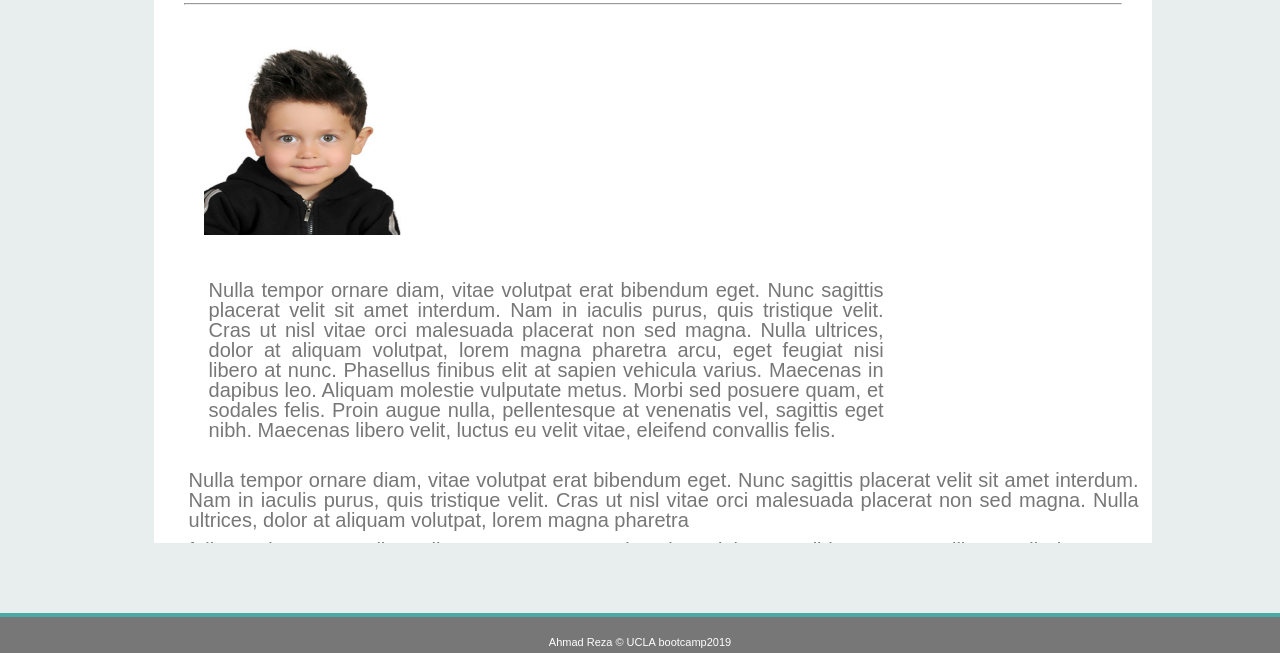
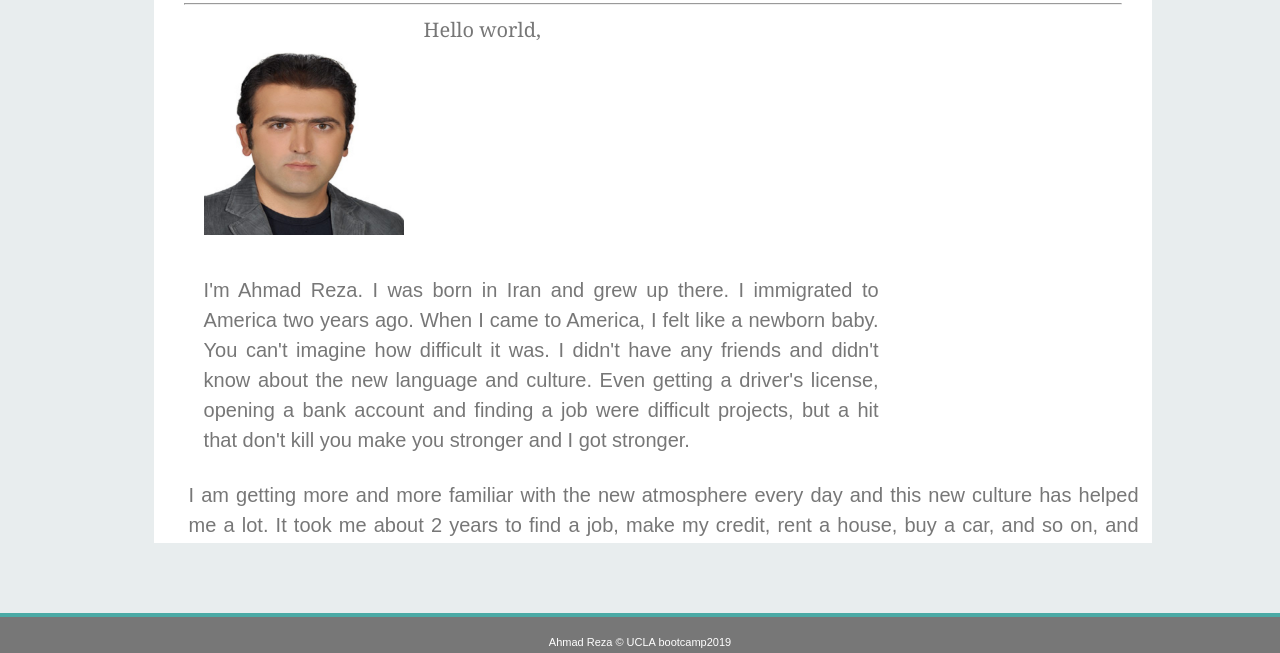
Before and after one commit to Ahmadreza923/Homework1, a plain HTML site: page index.html in a window 1280 px wide. Shown: the part 147-800 px from the top of the page. Drawn offline with Linux system fonts and the light colour scheme.

Commit message:
Change the context and picture

```diff
--- a/assets/css/style.css
+++ b/assets/css/style.css
@@ -1,7 +1,6 @@
 
 *{
   box-sizing: border-box;
-
 }
 
 /* First page's style or Abput page's style */
@@ -43,7 +42,7 @@ body{
   margin-top: 28px;
 }
 
-.contant{
+.context{
   position: relative;
   background-color: #ffffff;
   height: 600px;
@@ -63,6 +62,12 @@ h1{
   font-family: Georgia, 'Times New Roman', Times, serif;
 }
 
+h2{
+  font-size: 30;
+  font-family: Georgia, 'Times New Roman', Times, serif;
+  line-height: 30px;
+}
+
 img{
   float:left;
   height: 200px;
@@ -75,11 +80,12 @@ img{
   width: 960px;
   text-align: justify;
   padding: 5px;
+  line-height: 30px;
 }
 
 .p2{
   width: 685px;
-  margin: 20px;
+  margin: 15px;
 }
 
 .footer{
--- a/index.html
+++ b/index.html
@@ -4,7 +4,7 @@
   <meta charset="UTF-8">
   <meta name="viewport" content="width=device-width, initial-scale=1.0">
   <meta http-equiv="X-UA-Compatible" content="ie=edge">
-  <title>The very first</title>
+  <title>My portfolio</title>
   <link rel="stylesheet" href="assets/css/reset.css">
   <link rel="stylesheet" href="assets/css/style.css">
 </head>
@@ -15,32 +15,28 @@
     <a class="link"  href="portfolio.html">Portfolio</a>
     <a class="link" href="index.html">About</a>
   </section>
-  <section class="contant">
+  <section class="context">
     <h1>About me</h1>
     <br>
     <hr>
-    <img src="assets\image\68568.jpg" alt="shahrad">
-    <p class="p1 p2">Nulla tempor ornare diam, vitae volutpat erat bibendum eget. Nunc sagittis placerat velit sit amet interdum. Nam in iaculis purus, quis tristique velit. Cras ut nisl vitae orci malesuada placerat non sed magna. Nulla ultrices, dolor at aliquam volutpat,
-    lorem magna pharetra arcu, eget feugiat nisi libero at nunc. Phasellus finibus elit at sapien vehicula varius. Maecenas in dapibus leo. Aliquam molestie vulputate metus. Morbi sed posuere quam, et sodales felis. Proin augue nulla, pellentesque
-    at venenatis vel, sagittis eget nibh. Maecenas libero velit, luctus eu velit vitae, eleifend convallis felis.
+    <img src="assets\image\86037.jpg" alt="Ahmad Reza">
+    <h2>Hello world,</h2>
+    <p class="p1 p2">I'm Ahmad Reza. I was born in Iran and grew up there. I immigrated to America two years ago. When I came to America, I felt like a newborn baby. You can't imagine how difficult
+      it was. I didn't have any friends and didn't know about the new language and culture. Even getting a driver's license, opening a bank account and finding a job were
+      difficult projects, but a hit that don't kill you make you stronger and I got stronger.
     </p>
-    <p class="p1">Nulla tempor ornare diam, vitae volutpat erat bibendum eget. Nunc sagittis placerat velit sit amet interdum. Nam in iaculis purus, quis tristique velit. Cras ut nisl vitae orci malesuada placerat non sed magna. Nulla ultrices, dolor at aliquam volutpat,
-    lorem magna pharetra
+    <p class="p1">  I am getting more and more familiar with the new atmosphere every day and this new
+      culture has helped me a lot. It took me about 2 years to find a job, make my credit,
+      rent a house, buy a car, and so on, and now I'm getting where I am. I plan my future step by step.
     </p >
-    <p class="p1"> felis. Proin augue nulla, pellentesque
-    at venenatis vel, sagittis eget nibh. Maecenas libero velit, luctus eu velit vitae, eleifend convallis felis.
+    <p class="p1">  I love soccer and I run a few miles every day.
+      Working out help me to be more happy and more organized.  By getting know the programming courses in UCLA, I opened a new window for myself and entered a new world.
     </p>
-    <p class="p1">Nulla tempor ornare diam, vitae volutpat erat bibendum eget. Nunc sagittis placerat velit sit amet interdum. Nam in iaculis purus, quis tristique velit. Cras ut nisl vitae orci malesuada placerat non sed magna. Nulla ultrices, dolor at aliquam volutpat,
-    lorem magna pharetra
+    <p class="p1"> To be honest, after the first two sessions, I wanted to quit. It was very difficult for me to understand the language. I told myself this class is not just a programming class for me. This course is also English language class and introduction to American educational culture. I've hit multiple targets with one bullt and this is worthy more than a programming course. My teacher and TAs and my classmates help me a lot and now, I am proudly sharing my first site on the World Wide Web.
     </p >
-    <p class="p1"> felis. Proin augue nulla, pellentesque
-    at venenatis vel, sagittis eget nibh. Maecenas libero velit, luctus eu velit vitae, eleifend convallis felis.
+    <p class="p1">
     </p>
-    <p class="p1">Nulla tempor ornare diam, vitae volutpat erat bibendum eget. Nunc sagittis placerat velit sit amet interdum. Nam in iaculis purus, quis tristique velit. Cras ut nisl vitae orci malesuada placerat non sed magna. Nulla ultrices, dolor at aliquam volutpat,
-    lorem magna pharetra
-    </p >
-    <p class="p1"> felis. Proin augue nulla, pellentesque
-    at venenatis vel, sagittis eget nibh. Maecenas libero velit, luctus eu velit vitae, eleifend convallis felis.
+    <p class="p1"> This is my portfolio and I want to put all my homework here. I think it's ganna be very good gallery and perfect resume that will help me to find right job and hopfully I change my future .
     </p>
   </section>
   <footer class="footer">Ahmad Reza © UCLA bootcamp2019</footer>
```
Also changed, not shown: contact.html (+1 -1 lines), portfolio.html (+4 -4 lines), assets/css/reset.css (line endings or trailing spaces), assets/image/86037.jpg (added).
